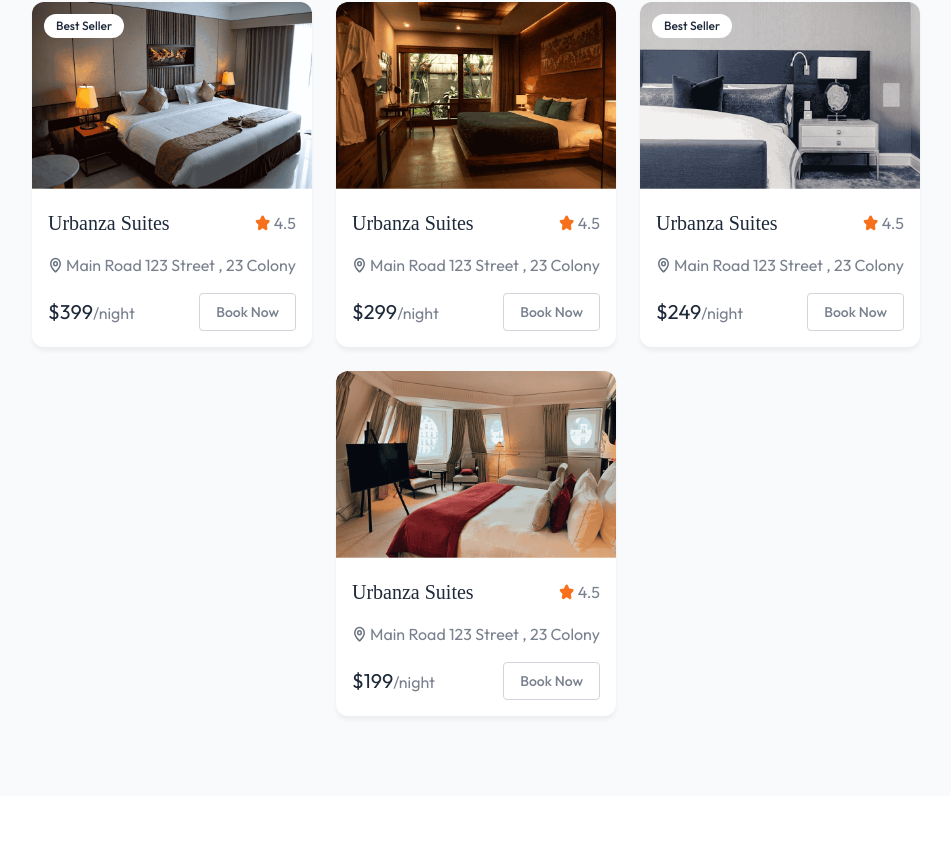
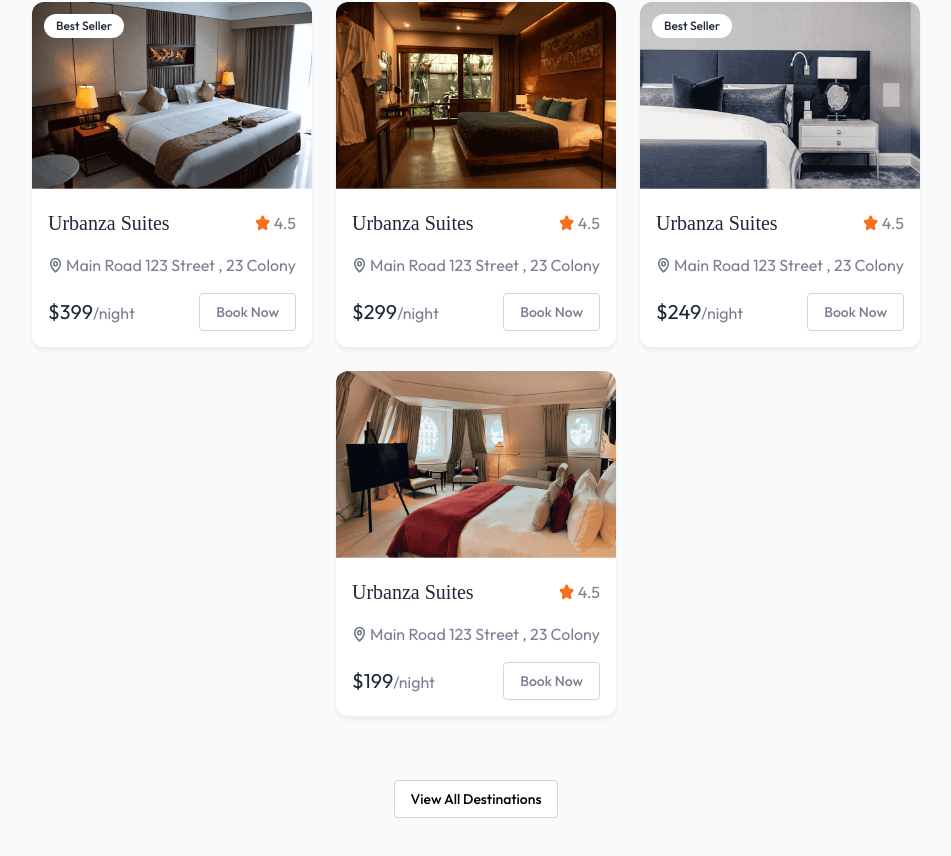
Before and after one commit to MwaranoKelvin/Final-Project, a React (Vite) app in the folder Client/: page / in a window 1280 px wide. Shown: the part 1058-1914 px from the top of the page, without its empty margins (164-1115 px from the left). Before the commit the page ends 1854 px from the top, so only its background shows below. Built offline with nearby package versions, Linux system fonts and the light colour scheme; no server answers; a web font is replaced by a local one.

Commit message:
Edited the onClick function

```diff
--- a/Client/src/components/FeaturedDestination.jsx
+++ b/Client/src/components/FeaturedDestination.jsx
@@ -2,8 +2,10 @@
 import { roomsDummyData } from '../assets/assets';
 import HotelCard from './HotelCard';
 import Title from './Title';
+import { useNavigate } from 'react-router-dom';
 
 const FeaturedDestination = () => {
+  const navigate = useNavigate();
   return (
     <div className='flex flex-col items-center px-6 md:px-16 lg:px-24 bg-slate-50 py-20'>
       <Title title='Featured Destination' subTitle='Discover our handpicked selection of exceptional properties around the world, offering unparalled luxury and unforgettable experiences.'/>
@@ -12,6 +14,7 @@
                 <HotelCard key={room._id} room={room} index={index} />
             ))}
         </div>
+        <button onClick={()=>{navigate('/rooms'); scrollTo(0,0)}}  className='my-16 px-4 py-2 text-sm font-medium border border-gray-300 rounded bg-white hover:bg-gray-50 transition-all cursor-pointer'>View All Destinations</button>
     </div>
   )
 }
```
